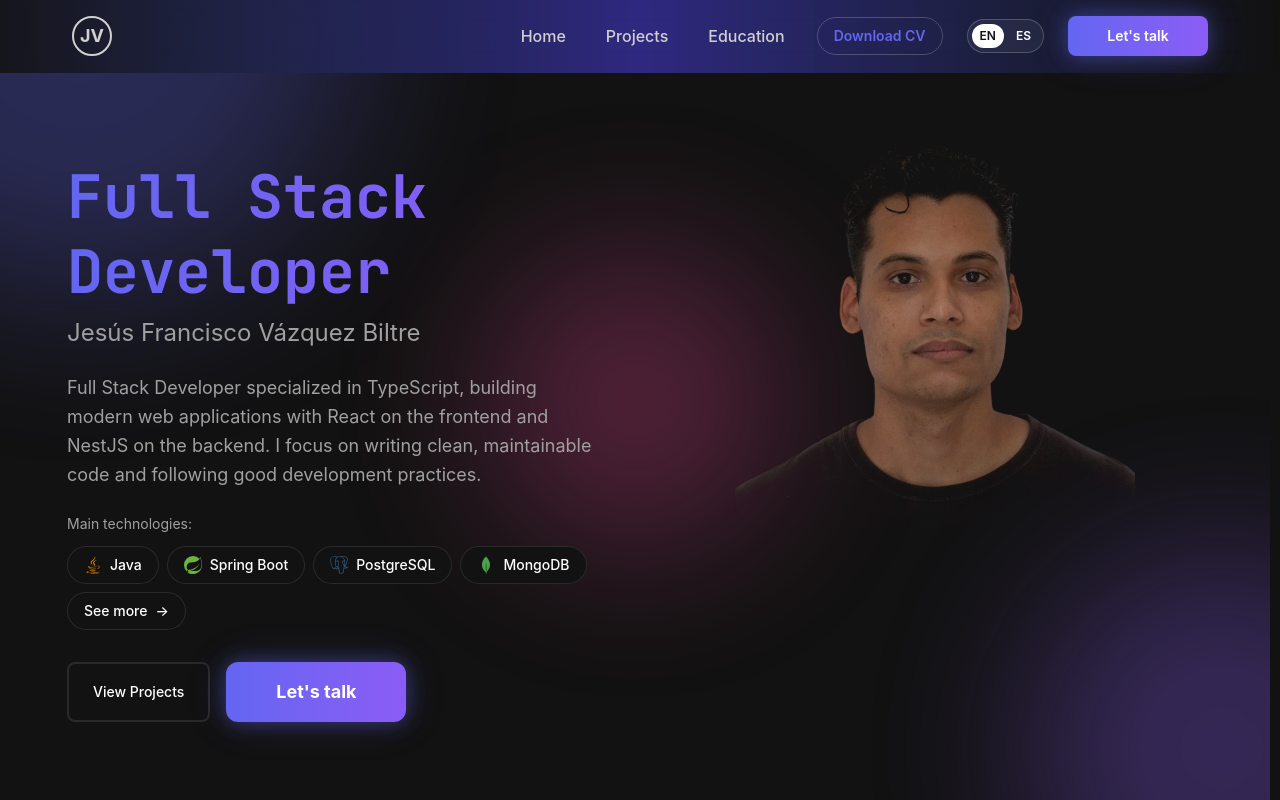
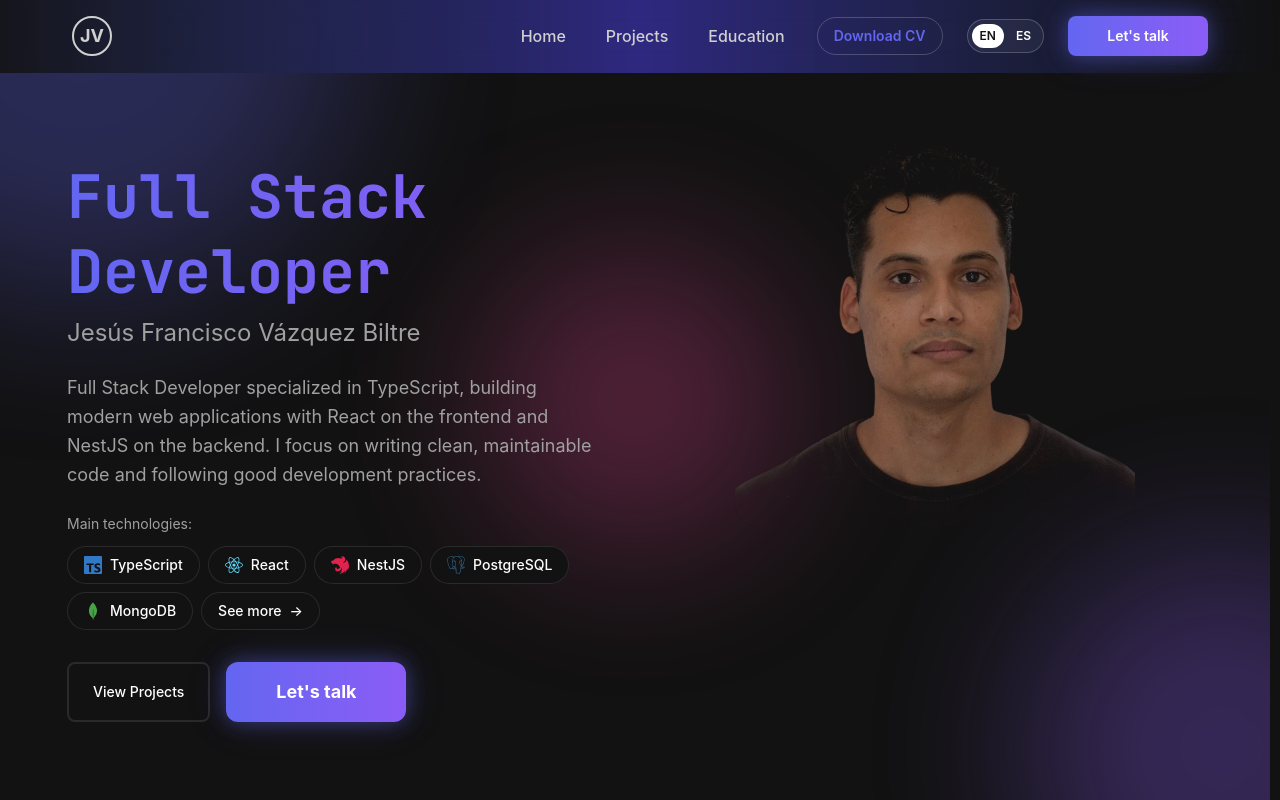
Before and after one commit to jesusfvb/portfolio, a React (Vite) app: page / in a window 1280 px wide. Shown: the top 800 px of the page. Built offline with nearby package versions, Linux system fonts and the light colour scheme.

Commit message:
feat: update main skills to TypeScript/React/NestJS stack
- Add TypeScript and NestJS to SKILLS_ICONS
- Move React from additional to frontend category
- Update Hero mainTools: replace Java/Spring Boot with TypeScript, React, NestJS
- Keep database skills (PostgreSQL, MongoDB)

```diff
--- a/src/domain/constants/skills/data.tsx
+++ b/src/domain/constants/skills/data.tsx
@@ -6,7 +6,14 @@ import {
   FaLinux,
   FaReact,
 } from "react-icons/fa";
-import { SiMongodb, SiMysql, SiPostgresql, SiSpring } from "react-icons/si";
+import {
+  SiMongodb,
+  SiMysql,
+  SiNestjs,
+  SiPostgresql,
+  SiSpring,
+  SiTypescript,
+} from "react-icons/si";
 import type { TechIconMap } from "./types";
 import { createImageIcon } from "../../services/create-image-icon";
 import { SpringSecurityIcon, JUnitIcon } from "../../../../icons";
@@ -146,15 +153,30 @@ export const SKILLS_ICONS: Record<string, TechIconMap> = {
     additionalInfo: "",
   },
 
-  // Adicional
+  // Frontend
+  typescript: {
+    icon: <SiTypescript style={{ color: "#3178C6" }} />,
+    keywords: ["typescript", "ts"],
+    category: "frontend",
+    displayName: "TypeScript",
+    type: "language",
+    url: "https://www.typescriptlang.org",
+  },
   react: {
     icon: <FaReact style={{ color: "#61DAFB" }} />,
     keywords: ["react"],
-    category: "additional",
+    category: "frontend",
     displayName: "React",
     type: "framework",
     url: "https://react.dev",
-    additionalInfo: "",
+  },
+  nestjs: {
+    icon: <SiNestjs style={{ color: "#E0234E" }} />,
+    keywords: ["nestjs", "nest"],
+    category: "backend",
+    displayName: "NestJS",
+    type: "framework",
+    url: "https://nestjs.com",
   },
 
   "react native": {
--- a/src/presentation/features/home/components/Hero/Hero.tsx
+++ b/src/presentation/features/home/components/Hero/Hero.tsx
@@ -20,7 +20,7 @@ const Hero = ({ onOpenSkillsModal }: HeroProps) => {
   };
 
   // Herramientas principales que uso
-  const mainTools = ["Java", "Spring Boot", "PostgreSQL", "MongoDB"];
+  const mainTools = ["TypeScript", "React", "NestJS", "PostgreSQL", "MongoDB"];
 
   return (
     <section
```
